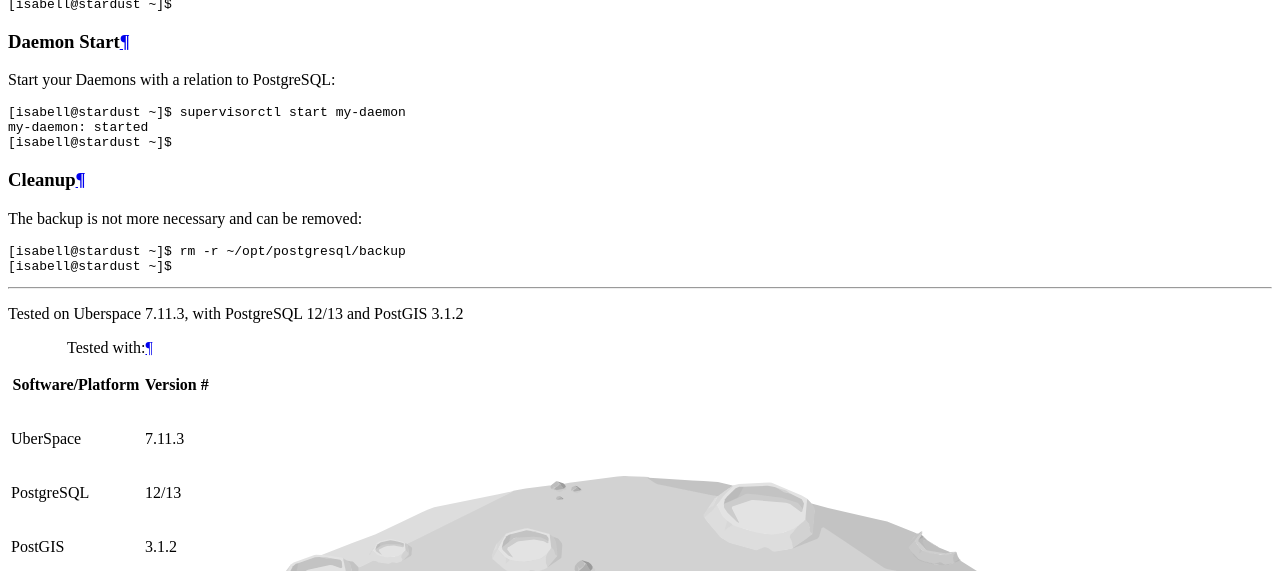
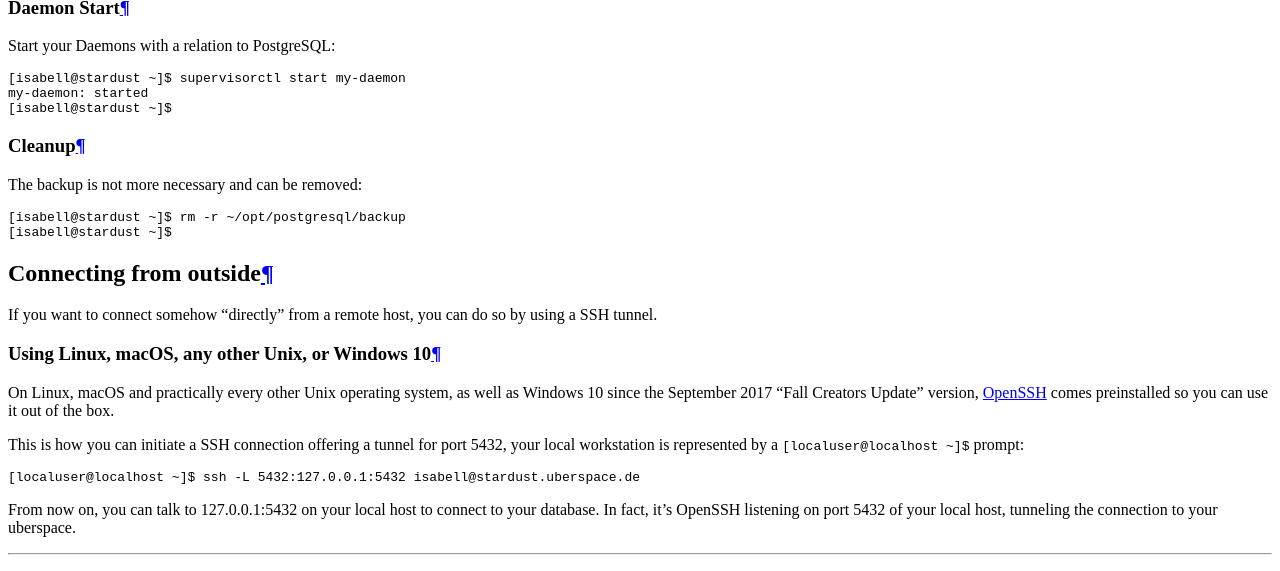
Before and after one commit to Uberspace/lab, a Sphinx documentation site: the page built from source/guide_postgresql.rst, in a window 1280 px wide and 900 px high, scrolled down 13705 px, cut to the strip 0-571 px from the top of the window. Built offline with Sphinx 7.4.7 and the Read the Docs theme 2.0.0, drawn with Linux system fonts in a browser that asks for light colours; some of the changed text lies outside the part shown.

Commit message:
[postgres] use SSH tunnel to connect from outside

```diff
--- a/source/guide_postgresql.rst
+++ b/source/guide_postgresql.rst
@@ -643,6 +641,30 @@ The backup is not more necessary and can be removed:
  [isabell@stardust ~]$ rm -r ~/opt/postgresql/backup
  [isabell@stardust ~]$
 
+Connecting from outside
+=======================
+
+If you want to connect somehow "directly" from a remote host, you can do so by using a SSH tunnel.
+
+
+.. _postgres-ssh-tunnel-using-linux:
+
+Using Linux, macOS, any other Unix, or Windows 10
+-------------------------------------------------
+
+On Linux, macOS and practically every other Unix operating system, as well as Windows 10 since the September 2017 “Fall Creators Update” version, `OpenSSH <https://www.openssh.com/>`_
+comes preinstalled so you can use it out of the box.
+
+This is how you can initiate a SSH connection offering a tunnel for port 5432,
+your local workstation is represented by a ``[localuser@localhost ~]$`` prompt:
+
+.. code-block:: console
+
+  [localuser@localhost ~]$ ssh -L 5432:127.0.0.1:5432 isabell@stardust.uberspace.de
+
+From now on, you can talk to 127.0.0.1:5432 on your local host to connect to your database.
+In fact, it's OpenSSH listening on port 5432 of your local host, tunneling the connection to your uberspace.
+
 
 .. _PostgreSQL: https://www.postgresql.org
 .. _Wikipedia: https://en.wikipedia.org/wiki/PostgreSQL
```
Also changed, not shown: other parts of source/guide_postgresql.rst (+0 -2 lines).
